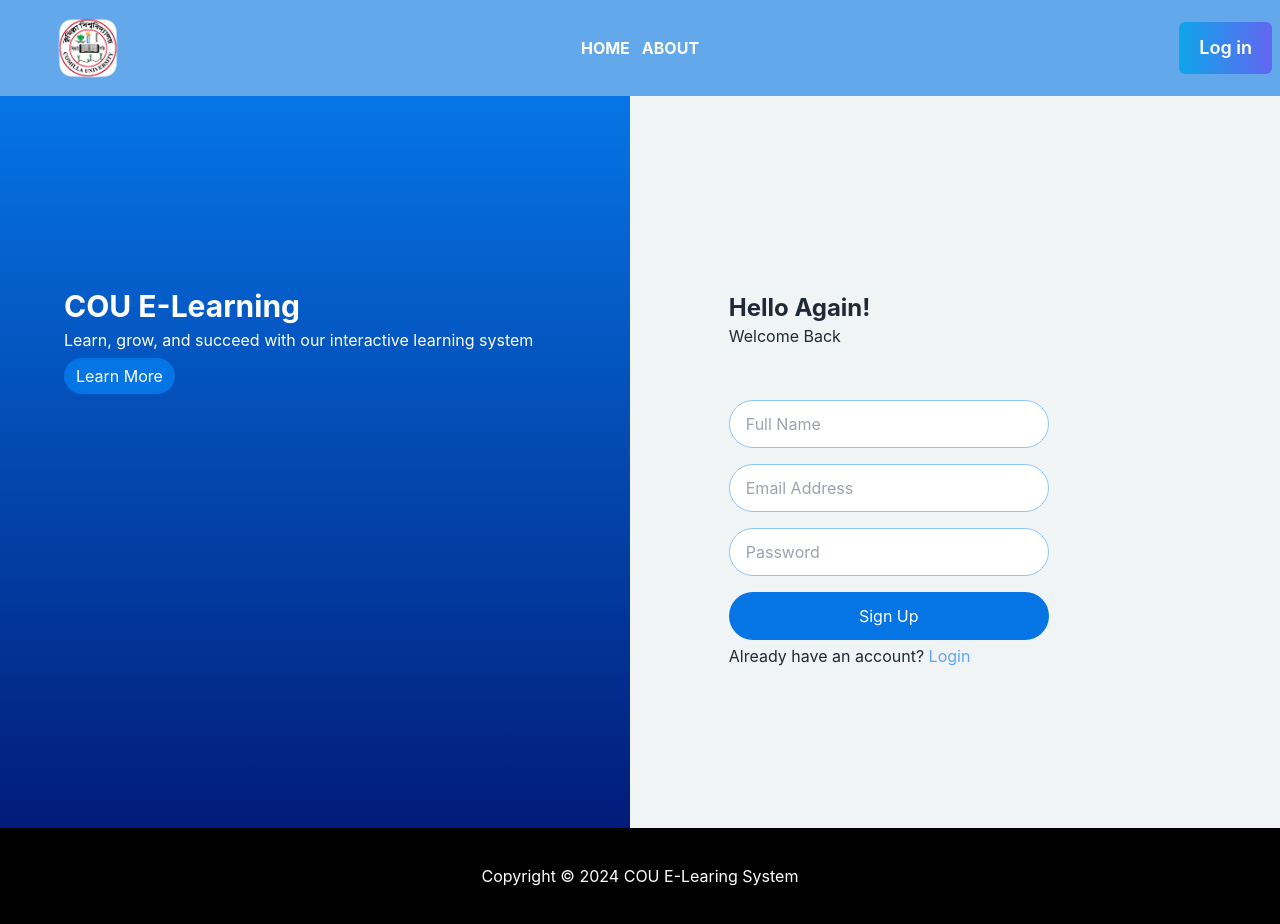
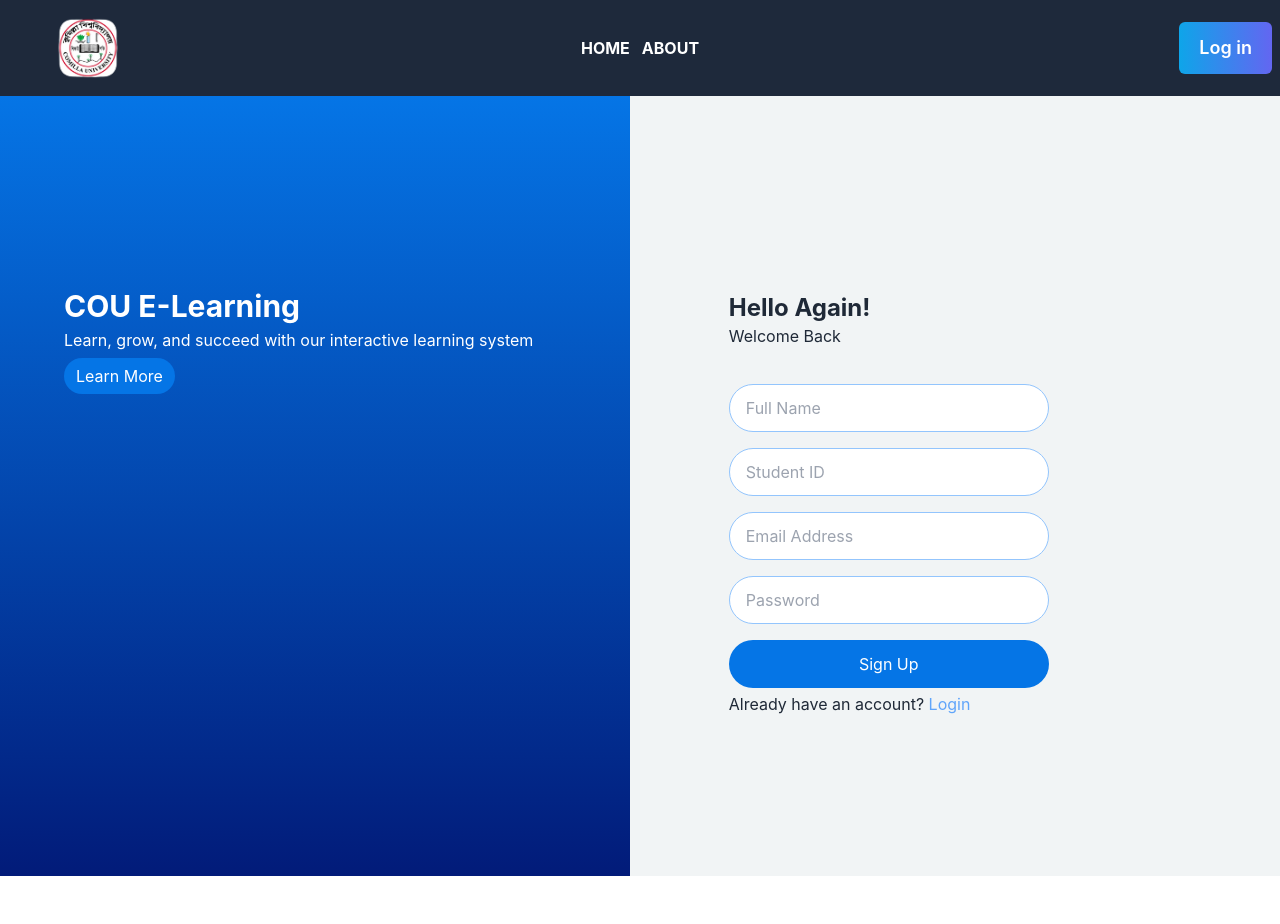
Before and after one commit to rakib4485/ghore-bahire-learning-client, a React (Create React App) app: page /signup in a window 1280 px wide. After the commit the page ends 876 px from the top, so only its background shows below. Built offline with nearby package versions, Linux system fonts and the light colour scheme; no server answers.

Commit message:
authentication separte routes created

```diff
--- /dev/null
+++ b/src/Layout/Main/AuthLayout/AuthLayout.js
@@ -0,0 +1,14 @@
+import React from 'react';
+import Navbar from '../../../Shared/Navbar/Navbar';
+import { Outlet } from 'react-router-dom';
+
+const AuthLayout = () => {
+    return (
+        <div>
+            <Navbar/>
+            <Outlet/>
+        </div>
+    );
+};
+
+export default AuthLayout;
--- a/src/Pages/CourseDetails/CourseHeader/CourseHeader.js
+++ b/src/Pages/CourseDetails/CourseHeader/CourseHeader.js
@@ -26,7 +26,7 @@ const CourseHeader = () => {
                 <h2 className="text-xl font-semibold">Welcome To Big Data & Iot</h2>
             </div>
             <div className='text-center my-5'>
-                <img src={courseImg} alt="" className='text-center mx-auto' />
+                {/* <img src={courseImg} alt="" className='text-center mx-auto' /> */}
             </div>
             <div className='font-serif	text-[#BA4A00] text-justify bg-white rounded-lg my-10'>
                 <h2 className="text-xl font-bold uppercase text-black bg-[#E4E9EF] py-5 rounded-t-lg pl-5">welcome letter</h2>
--- a/src/Pages/Home/LearnAbout/LearnAbout.js
+++ b/src/Pages/Home/LearnAbout/LearnAbout.js
@@ -4,7 +4,7 @@ const LearnAbout = () => {
     return (
         <div className='mt-20'>
             <h2 className="text-3xl font-semibold text-center">Learn About COU E-Learning System from a student</h2>
-            <iframe className='mx-auto mt-10' width="560" height="315" src="https://www.youtube.com/embed/obrixnoRuO8?si=3yj0rn3uSxoTXqaa" title="YouTube video player" frameborder="0" allow="accelerometer; autoplay; clipboard-write; encrypted-media; gyroscope; picture-in-picture; web-share" referrerpolicy="strict-origin-when-cross-origin" allowfullscreen></iframe>
+            <iframe className='mx-auto mt-10' width="560" height="315" src="https://www.youtube.com/embed/hWSVHt4BJWE?si=LHZftDv2oeYl0LuF" title="YouTube video player" frameborder="0" allow="accelerometer; autoplay; clipboard-write; encrypted-media; gyroscope; picture-in-picture; web-share" referrerpolicy="strict-origin-when-cross-origin" allowfullscreen></iframe>
         </div>
     );
 };
--- a/src/Pages/SignUp/SignUp.js
+++ b/src/Pages/SignUp/SignUp.js
@@ -98,7 +98,9 @@ const SignUp = () => {
           <p>Welcome Back</p>
           </div>
           <form onSubmit={handleSignup}>
-            <input type="text" name="name" className='input input-bordered border-blue-300 rounded-full w-full max-w-xs my-4' placeholder='Full Name' id="" />
+            <input type="text" name="name" className='input input-bordered border-blue-300 rounded-full w-full max-w-xs' placeholder='Full Name' id="" />
+            <br />
+            <input type="text" name="id" className='input input-bordered border-blue-300 rounded-full w-full max-w-xs my-4' placeholder='Student ID' id="" />
             <br />
             <input type="email" className="input input-bordered rounded-full border-blue-300 w-full max-w-xs" name="email" placeholder='Email Address' id="" />
             <br />
--- a/src/Shared/Navbar/Navbar.js
+++ b/src/Shared/Navbar/Navbar.js
@@ -34,7 +34,7 @@ const Navbar = () => {
     }
   </React.Fragment>
   return (
-    <div className="navbar justify-between bg-[#62A8EA] text-white">
+    <div className="navbar justify-between bg-slate-800 text-white">
       <div className="navbar-start">
         <div className="dropdown">
           <label tabIndex={0} className="btn btn-ghost lg:hidden">
@@ -63,7 +63,7 @@ const Navbar = () => {
           </ul>
 
         </div>
-        <Link to='/my' className=""><img src={logo} alt="" className='h-20 w-40 rounded-full' /></Link>
+        <Link to='/' className=""><img src={logo} alt="" className='h-20 w-40 rounded-full' /></Link>
       </div>
       <div className="navbar-center hidden lg:flex">
         <ul className="flex gap-3 px-1 font-bold text-md uppercase">
--- a/src/index.css
+++ b/src/index.css
@@ -16,6 +16,7 @@ body {
 
 .auth-right{
   background: linear-gradient(180deg,#0575e6,#02298a 84.79%,#021b79);
+  height: 100%;
 }
 
 .learn-btn{
```
Also changed, not shown: src/Routes/Routes.js (+21 -8 lines).
